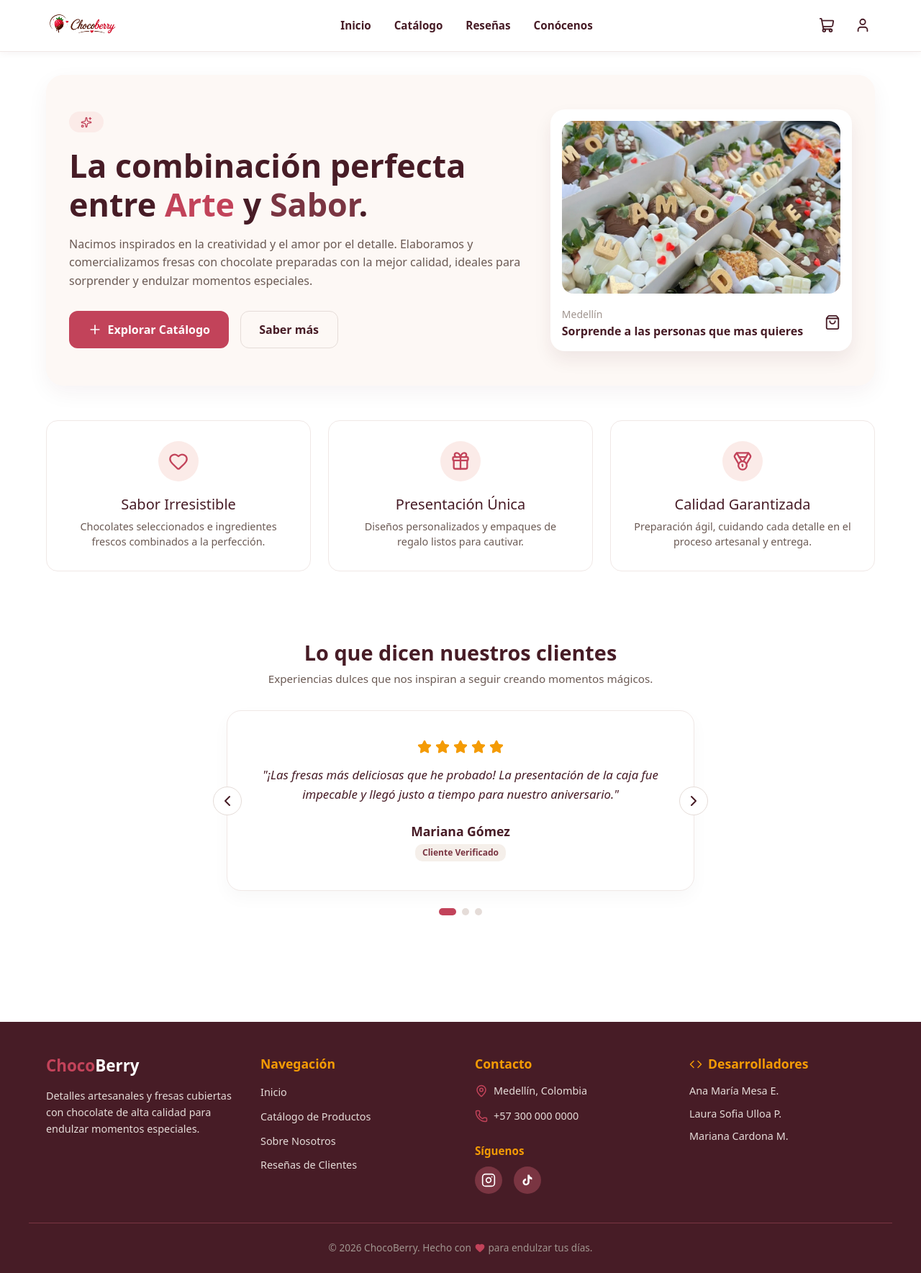
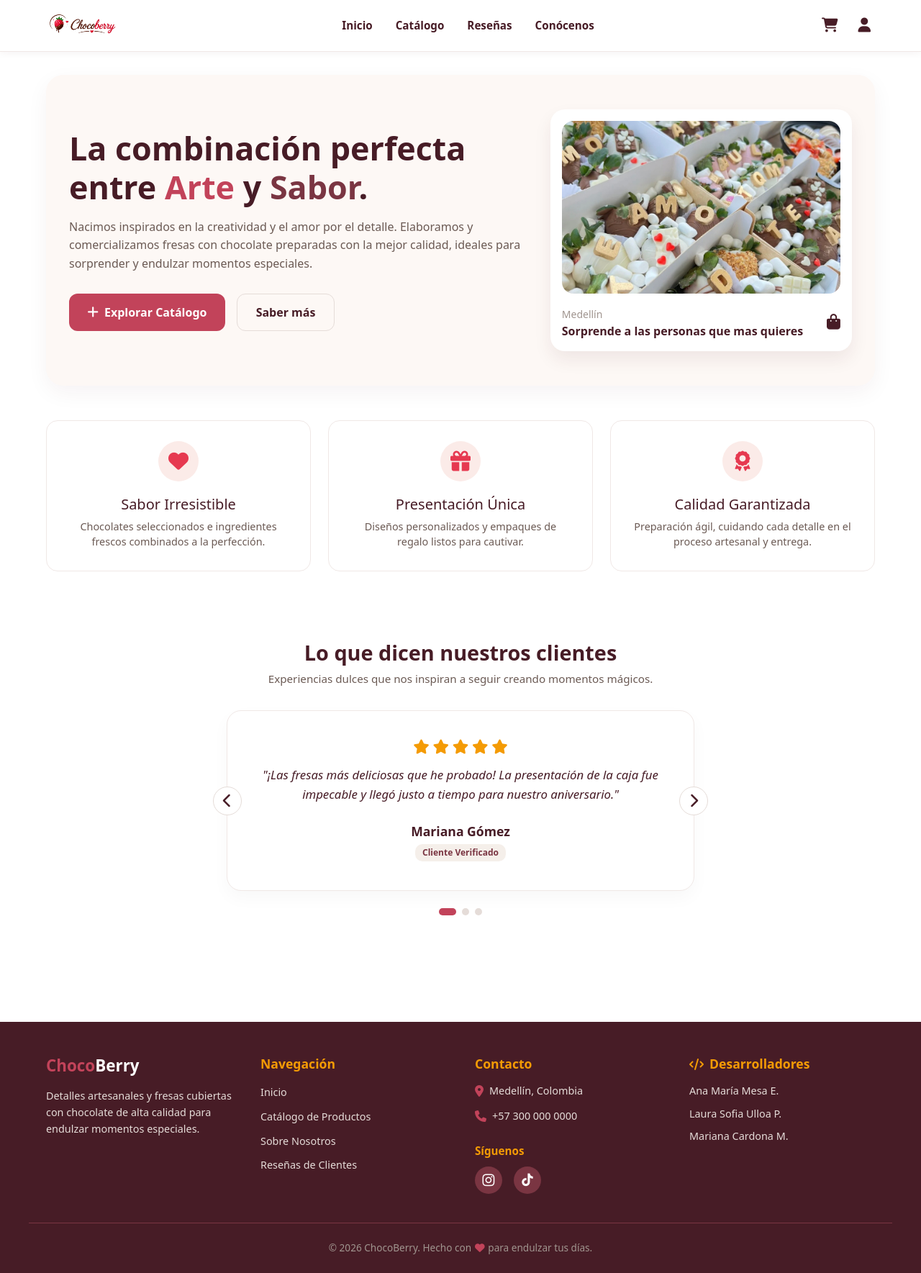
Before and after one commit to laulp-15/choco_berry_prototype, a React (Vite) app: page / in a window 1280 px wide. Shown: the whole page at 72% size. Built offline with nearby package versions, Linux system fonts and the light colour scheme.

Commit message:
feat:arreglos

```diff
--- a/src/features/home/pages/HomePage.jsx
+++ b/src/features/home/pages/HomePage.jsx
@@ -1,9 +1,6 @@
 import React, { useState } from 'react';
 import { useNavigate } from 'react-router-dom';
 import '../components/Home.css';
-import {
-  Heart, Gift, Medal, Plus, ChevronLeft, ChevronRight, Star, Sparkles, ShoppingBag
-} from 'lucide-react';
 
 export default function HomePage() {
   const [currentReview, setCurrentReview] = useState(0);
@@ -13,23 +10,22 @@ export default function HomePage() {
   const heroImg = "/img/conocenos/cajas.jpg";
 
   const projectInfo = {
-
     description: "Nacimos inspirados en la creatividad y el amor por el detalle. Elaboramos y comercializamos fresas con chocolate preparadas con la mejor calidad, ideales para sorprender y endulzar momentos especiales."
   };
 
   const pillars = [
     {
-      icon: <Heart size={28} />,
+      icon: <i className="fa-solid fa-heart" style={{ fontSize: '1.75rem', color: '#E63950' }} aria-hidden="true" />,
       title: "Sabor Irresistible",
       desc: "Chocolates seleccionados e ingredientes frescos combinados a la perfección."
     },
     {
-      icon: <Gift size={28} />,
+      icon: <i className="fa-solid fa-gift" style={{ fontSize: '1.75rem', color: '#E63950' }} aria-hidden="true" />,
       title: "Presentación Única",
       desc: "Diseños personalizados y empaques de regalo listos para cautivar."
     },
     {
-      icon: <Medal size={28} />,
+      icon: <i className="fa-solid fa-award" style={{ fontSize: '1.75rem', color: '#E63950' }} aria-hidden="true" />,
       title: "Calidad Garantizada",
       desc: "Preparación ágil, cuidando cada detalle en el proceso artesanal y entrega."
     }
@@ -71,10 +67,12 @@ export default function HomePage() {
       <section className="hero-section">
         <div className="hero-wrapper">
           <div className="hero-content">
-            <div className="badge-trajectory">
-              <Sparkles size={16} />
-              {projectInfo.trajectory}
-            </div>
+            {projectInfo.trajectory && (
+              <div className="badge-trajectory">
+                <i className="fa-solid fa-wand-magic-sparkles" style={{ fontSize: '1rem' }} aria-hidden="true" />
+                {projectInfo.trajectory}
+              </div>
+            )}
 
             <h1 className="hero-title">
               La combinación perfecta entre <span className="text-berry">Arte</span> y <span className="text-choco">Sabor</span>.
@@ -84,7 +82,7 @@ export default function HomePage() {
 
             <div className="hero-buttons">
               <button className="btn-primary" onClick={() => navigate('/productos')}>
-                <Plus size={20} />
+                <i className="fa-solid fa-plus" style={{ fontSize: '1.1rem' }} aria-hidden="true" />
                 Explorar Catálogo
               </button>
 
@@ -105,7 +103,7 @@ export default function HomePage() {
                   <small style={{ color: '#A0958F' }}>Medellín</small>
                   <div style={{ fontWeight: 'bold', color: '#471C26' }}>Sorprende a las personas que mas quieres </div>
                 </div>
-                <ShoppingBag color="#471C26" size={22} />
+                <i className="fa-solid fa-bag-shopping" style={{ color: '#471C26', fontSize: '1.35rem' }} aria-hidden="true" />
               </div>
             </div>
           </div>
@@ -132,12 +130,12 @@ export default function HomePage() {
 
         <div className="carousel-card">
           <button className="nav-btn btn-left" onClick={prevReview} title="Anterior">
-            <ChevronLeft size={24} />
+            <i className="fa-solid fa-chevron-left" style={{ fontSize: '1.25rem' }} aria-hidden="true" />
           </button>
 
           <div className="stars-wrapper">
             {[...Array(5)].map((_, i) => (
-              <Star key={i} size={20} fill="#F49B05" color="#F49B05" />
+              <i key={i} className="fa-solid fa-star" style={{ color: '#F49B05', fontSize: '1.25rem' }} aria-hidden="true" />
             ))}
           </div>
 
@@ -149,7 +147,7 @@ export default function HomePage() {
           </div>
 
           <button className="nav-btn btn-right" onClick={nextReview} title="Siguiente">
-            <ChevronRight size={24} />
+            <i className="fa-solid fa-chevron-right" style={{ fontSize: '1.25rem' }} aria-hidden="true" />
           </button>
         </div>
 
--- a/src/shared/components/Footer.jsx
+++ b/src/shared/components/Footer.jsx
@@ -1,7 +1,5 @@
-// src/shared/components/Footer.jsx
 import React from "react";
 import { Link } from "react-router-dom";
-import { Heart, Phone, MapPin, Code } from "lucide-react";
 
 export default function Footer() {
   return (
@@ -112,16 +110,16 @@ export default function Footer() {
             }}
           >
             <li style={{ display: "flex", alignItems: "center", gap: "0.5rem" }}>
-              <MapPin size={18} color="#C2435A" />
+              <i className="fa-solid fa-location-dot" style={{ color: "#C2435A", fontSize: "1rem" }} aria-hidden="true" />
               <span>Medellín, Colombia</span>
             </li>
             <li style={{ display: "flex", alignItems: "center", gap: "0.5rem" }}>
-              <Phone size={18} color="#C2435A" />
+              <i className="fa-solid fa-phone" style={{ color: "#C2435A", fontSize: "1rem" }} aria-hidden="true" />
               <span>+57 300 000 0000</span>
             </li>
           </ul>
 
-          {/* REDES SOCIALES (Debajo de Contacto) */}
+          {/* REDES SOCIALES */}
           <h5
             style={{
               fontSize: "0.95rem",
@@ -150,20 +148,7 @@ export default function Footer() {
                 textDecoration: "none",
               }}
             >
-              <svg
-                width="20"
-                height="20"
-                viewBox="0 0 24 24"
-                fill="none"
-                stroke="currentColor"
-                strokeWidth="2"
-                strokeLinecap="round"
-                strokeLinejoin="round"
-              >
-                <rect x="2" y="2" width="20" height="20" rx="5" ry="5" />
-                <path d="M16 11.37A4 4 0 1 1 12.63 8 4 4 0 0 1 16 11.37z" />
-                <line x1="17.5" y1="6.5" x2="17.51" y2="6.5" />
-              </svg>
+              <i className="fa-brands fa-instagram" style={{ fontSize: "1.2rem" }} aria-hidden="true" />
             </a>
 
             <a
@@ -183,14 +168,7 @@ export default function Footer() {
                 textDecoration: "none",
               }}
             >
-              <svg
-                width="18"
-                height="18"
-                viewBox="0 0 24 24"
-                fill="currentColor"
-              >
-                <path d="M19.59 6.69a4.83 4.83 0 0 1-3.77-4.25V2h-3.45v13.67a2.89 2.89 0 1 1-5.2-1.74 2.89 2.89 0 0 1 2.31-1.39V9.08a6.32 6.32 0 1 0 6.34 6.26V9.45a8.21 8.21 0 0 0 4.77 1.51V7.51a4.82 4.82 0 0 1-1.00-.82z" />
-              </svg>
+              <i className="fa-brands fa-tiktok" style={{ fontSize: "1.1rem" }} aria-hidden="true" />
             </a>
           </div>
         </div>
@@ -208,7 +186,7 @@ export default function Footer() {
               gap: "0.5rem",
             }}
           >
-            <Code size={18} color="#F49B05" />
+            <i className="fa-solid fa-code" style={{ color: "#F49B05", fontSize: "1rem" }} aria-hidden="true" />
             Desarrolladores
           </h4>
           <ul
@@ -247,7 +225,7 @@ export default function Footer() {
         }}
       >
         <span>© {new Date().getFullYear()} ChocoBerry. Hecho con</span>
-        <Heart size={14} fill="#C2435A" color="#C2435A" />
+        <i className="fa-solid fa-heart" style={{ color: "#C2435A", fontSize: "0.85rem" }} aria-hidden="true" />
         <span>para endulzar tus días.</span>
       </div>
     </footer>
--- a/src/shared/components/Navbar.jsx
+++ b/src/shared/components/Navbar.jsx
@@ -1,6 +1,5 @@
 import React from 'react';
 import { Link, useNavigate } from 'react-router-dom';
-import { ShoppingCart, User } from 'lucide-react';
 
 export default function Navbar() {
   const navigate = useNavigate();
@@ -22,7 +21,7 @@ export default function Navbar() {
           margin: '0 auto',
           padding: '0.8rem 1.5rem',
           display: 'flex',
-          justify: 'space-between',
+          justifyContent: 'space-between',
           alignItems: 'center',
         }}
       >
@@ -98,7 +97,7 @@ export default function Navbar() {
             }}
             title="Carrito de Compras"
           >
-            <ShoppingCart size={22} />
+            <i className="fa-solid fa-cart-shopping" style={{ fontSize: '1.25rem' }} aria-hidden="true" />
           </button>
 
           <button
@@ -113,7 +112,7 @@ export default function Navbar() {
             }}
             title="Iniciar Sesión"
           >
-            <User size={22} />
+            <i className="fa-solid fa-user" style={{ fontSize: '1.25rem' }} aria-hidden="true" />
           </button>
         </div>
 
```
Also changed, not shown: src/features/admin/admin-reviews/pages/ReviewsListPage.jsx (+21 -15 lines), src/features/admin/categories/pages/CategoriesListPage.jsx (+25 -17 lines), src/features/admin/customers/pages/CustomersListPage.jsx (+15 -12 lines), src/features/admin/products/pages/ProductsListPage.jsx (+15 -12 lines).
